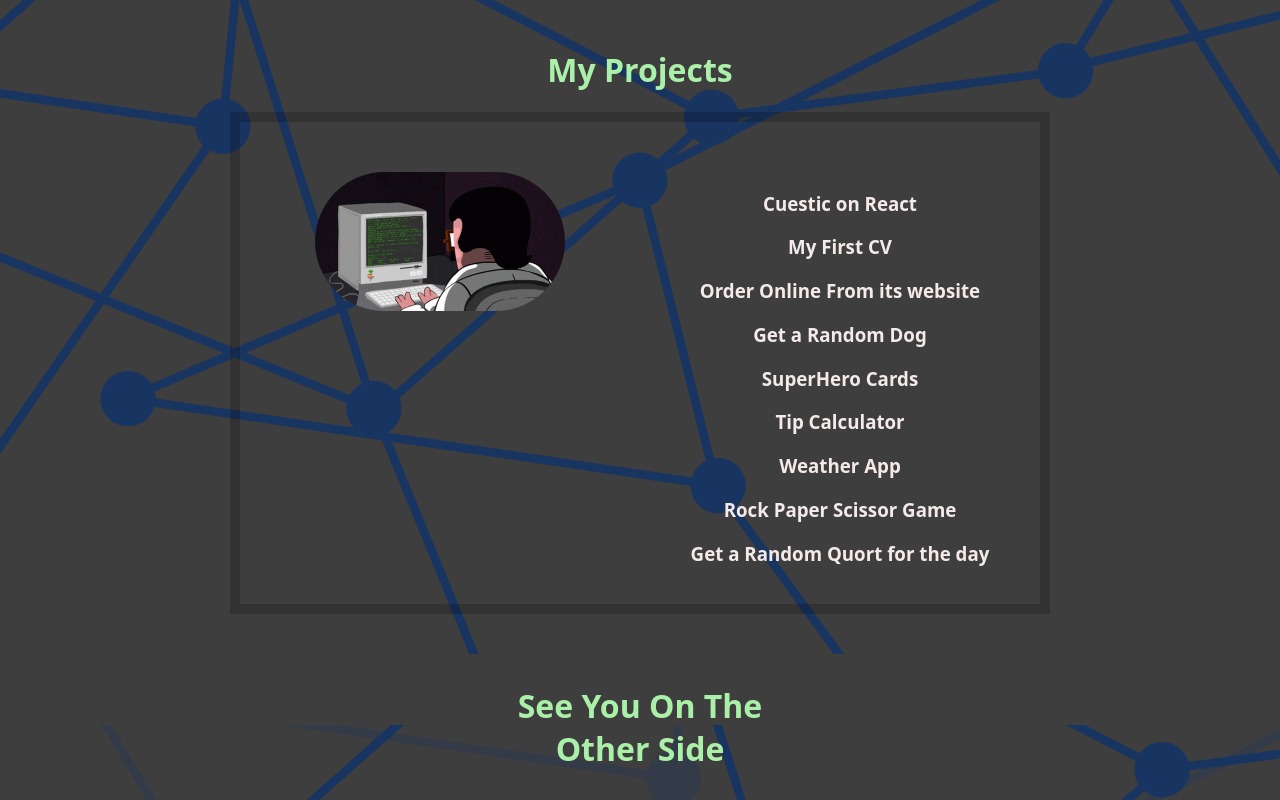
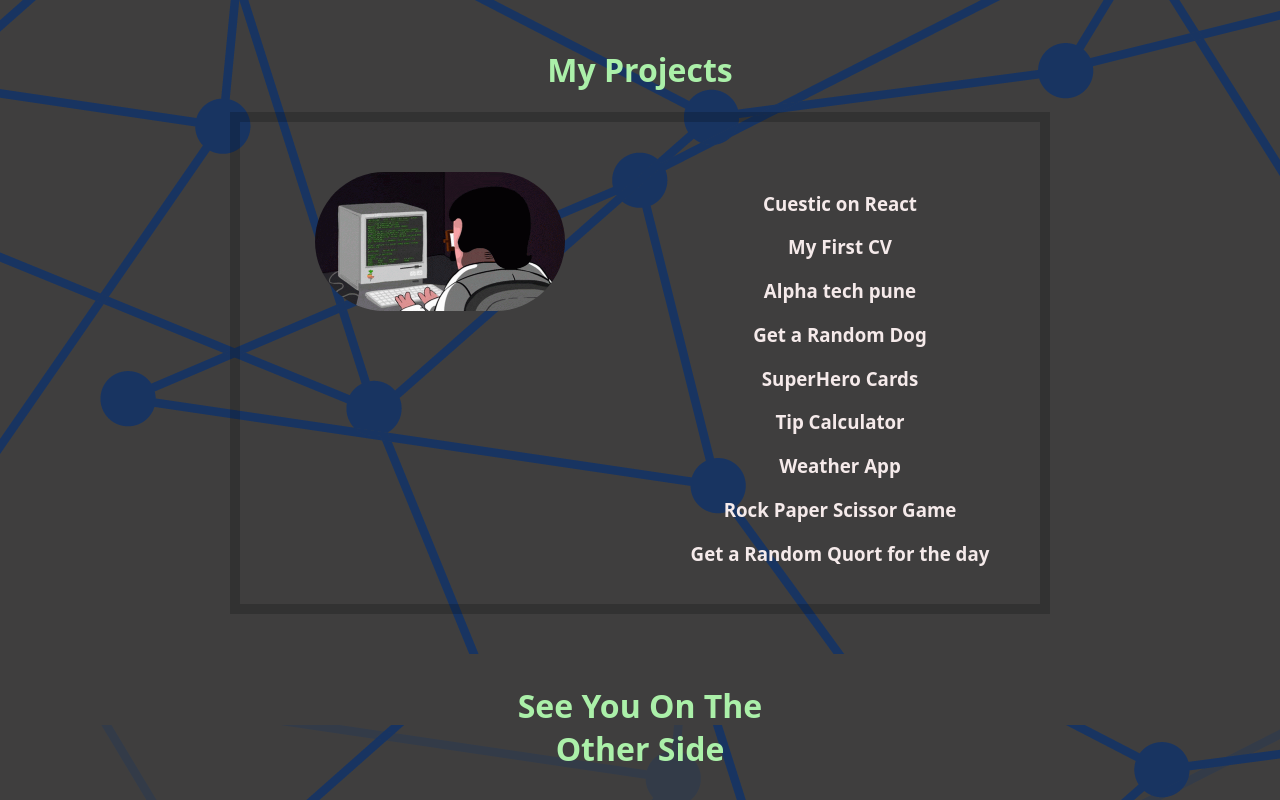
Before and after one commit to Salman-2022/profile, a plain HTML site: page src/Main Portfolio/index.html in a window 1280 px wide. Shown: the part 2046-2846 px from the top of the page. Drawn offline with Linux system fonts and the light colour scheme; no server answers.

Commit message:
Change titles and styling on homepage

```diff
--- a/src/Main Portfolio/index.html
+++ b/src/Main Portfolio/index.html
@@ -114,7 +114,7 @@
         <div class="heroImage">
             <h3><a href="https://cue-stick.web.app/">Cuestic on React</a></h3>
             <h3><a href="../My First CV/index.html">My First CV</a></h3>
-            <h3 id="underDevelopment">Order Online From its website</h3>
+            <h3><a href="../alpha/index.html">Alpha tech pune</a></h3>
             <h3><a href="../dog api/index.html">Get a Random Dog</a></h3>
             <h3><a href="../superhero API/index.html">SuperHero Cards</a></h3>
             <h3><a href="../tip calculator/index.html">Tip Calculator</a></h3>
```
